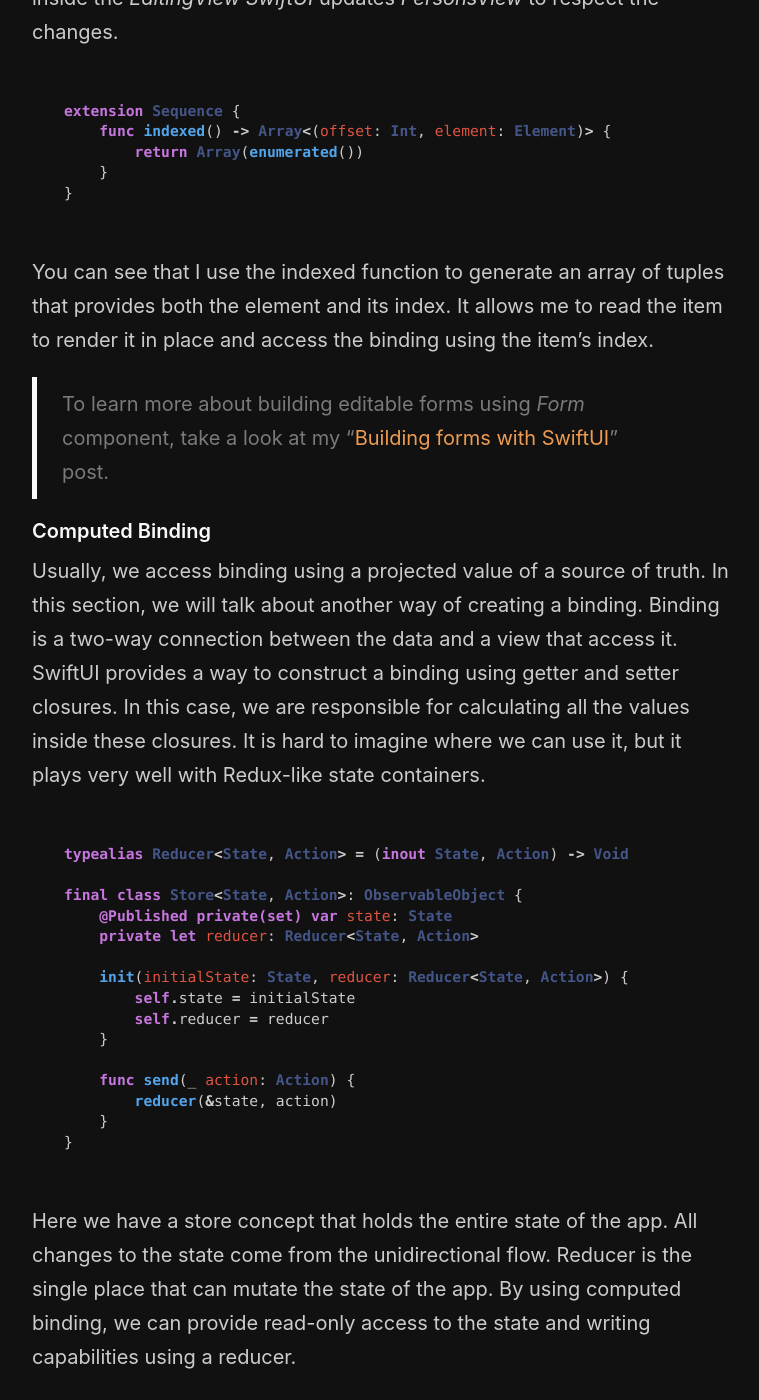
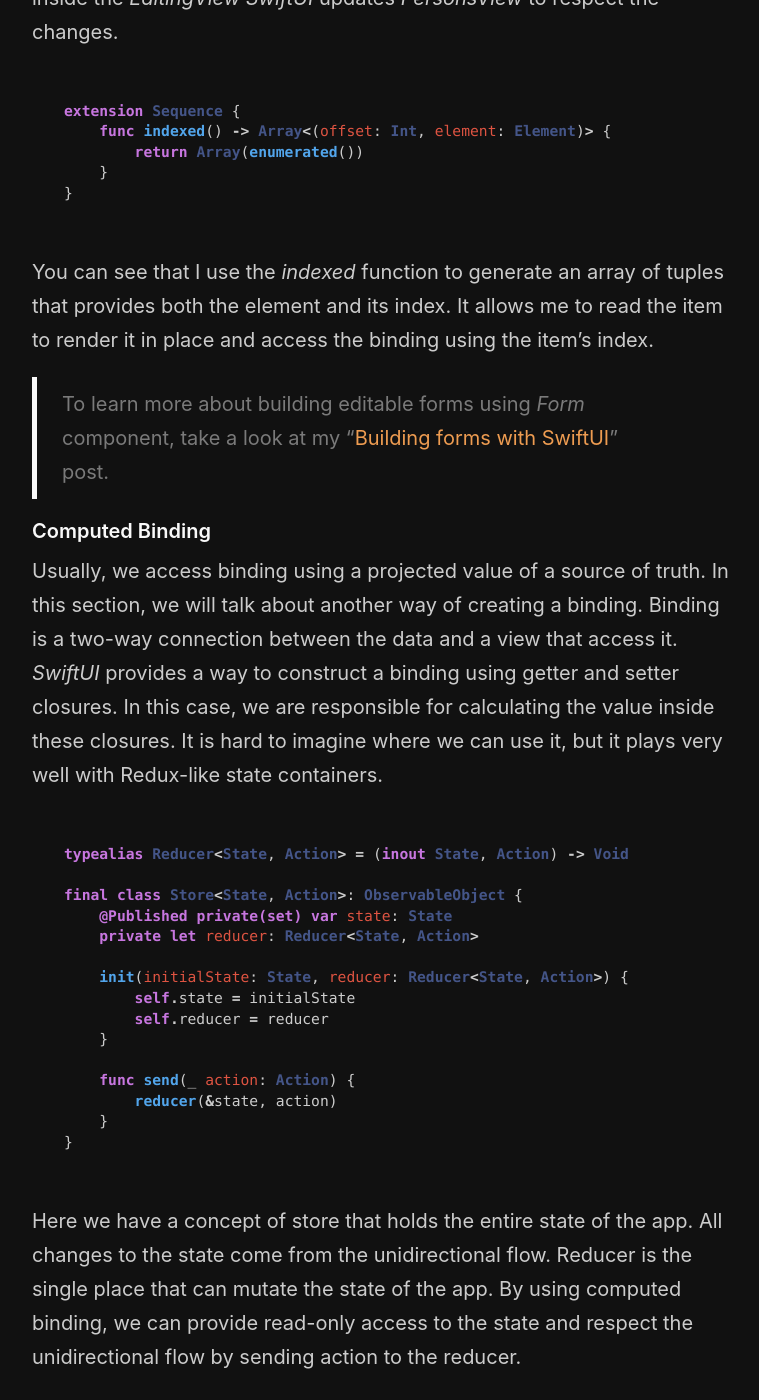
Before and after one commit to mecid/mecid.github.io, a Jekyll site: the page built from _posts/2020-04-08-binding-in-swiftui.md, in a window 1280 px wide and 1400 px high, scrolled down 3121 px. Shown: the whole window, without its empty margins (258-1017 px from the left). Built offline with Jekyll 4.4.1, drawn with Linux system fonts in a browser that asks for light colours; some of the changed text lies outside the part shown.

Commit message:
Update 2020-04-08-binding-in-swiftui.md

````diff
--- a/_posts/2020-04-08-binding-in-swiftui.md
+++ b/_posts/2020-04-08-binding-in-swiftui.md
@@ -21,12 +21,12 @@
 }
 ```
 
-Here we have a state that is a source of truth. We also have a *TextField*, which requires a binding for a text value. We use a dollar sign to access the projected value of the state property wrapper, which is a binding to the value of property wrapper.
+Here we have a state that is a source of truth. We also have a *TextField*, which requires a binding for a text value. We use a *dollar sign* to access the projected value of the state property wrapper, which is a binding to the value of property wrapper.
 
 > To learn more about property wrappers in SwiftUI, take a look at my ["Understanding Property Wrappers in SwiftUI" post](/2019/06/12/understanding-property-wrappers-in-swiftui/).
 
 #### Common mistakes
-Let's take a look at a more complicated example. We will build an app that shows the list of users and allows us to edit user data.
+Let's take a look at the more complicated example. We will build an app that shows the list of users and allows us to edit user data.
 
 ```swift
 import SwiftUI
@@ -105,12 +105,12 @@
 }
 ```
 
-You can see that I use the indexed function to generate an array of tuples that provides both the element and its index. It allows me to read the item to render it in place and access the binding using the item's index.
+You can see that I use the *indexed* function to generate an array of tuples that provides both the element and its index. It allows me to read the item to render it in place and access the binding using the item's index.
 
 > To learn more about building editable forms using *Form* component, take a look at my "[Building forms with SwiftUI](/2019/06/19/building-forms-with-swiftui/)" post.
 
 #### Computed Binding
-Usually, we access binding using a projected value of a source of truth. In this section, we will talk about another way of creating a binding. Binding is a two-way connection between the data and a view that access it. SwiftUI provides a way to construct a binding using getter and setter closures. In this case, we are responsible for calculating all the values inside these closures. It is hard to imagine where we can use it, but it plays very well with Redux-like state containers.
+Usually, we access binding using a projected value of a source of truth. In this section, we will talk about another way of creating a binding. Binding is a two-way connection between the data and a view that access it. *SwiftUI* provides a way to construct a binding using getter and setter closures. In this case, we are responsible for calculating the value inside these closures. It is hard to imagine where we can use it, but it plays very well with Redux-like state containers.
 
 ```swift
 typealias Reducer<State, Action> = (inout State, Action) -> Void
@@ -130,7 +130,7 @@
 }
 ```
 
-Here we have a store concept that holds the entire state of the app. All changes to the state come from the unidirectional flow. Reducer is the single place that can mutate the state of the app. By using computed binding, we can provide read-only access to the state and writing capabilities using a reducer.
+Here we have a concept of store that holds the entire state of the app. All changes to the state come from the unidirectional flow. Reducer is the single place that can mutate the state of the app. By using computed binding, we can provide read-only access to the state and respect the unidirectional flow by sending action to the reducer.
 
 ```swift
 extension Store {
@@ -151,17 +151,17 @@
 > To learn more about implementing Redux in SwiftUI, take a look at my ["Redux-like state container in SwiftUI" post](/2019/09/18/redux-like-state-container-in-swiftui/).
 
 #### Constant binding
-Another way to create binding is a constant function. This function allows us to create a binding that provides value but ignores any mutations on it. In other words, it generates an immutable binding for provided value.
+Another way to create binding is the *static constant* function. This function allows us to create a binding that provides value but ignores any mutations on it. In other words, it generates an immutable binding for provided value.
 
 ```swift
 import SwiftUI
 
 struct ExampleView: View {
     var body: some View {
-        TextField("type something...", text: .constant("Hello!"))
+        TextField("type something...", text: Binding.constant("Hello!"))
     }
 }
 ```
 
 #### Conclusion
-Today we learned another great tool to control data flow in *SwiftUI*. Binding can be a tool which is more complicated than others, but I believe we cover all the needed thing for efficient usage of bindings in *SwiftUI*. I hope you enjoy the post. Feel free to follow me on [Twitter](https://twitter.com/mecid) and ask your questions related to this post. Thanks for reading, and see you next week!
+Today we learned another great tool to control data flow in *SwiftUI*. Binding can be a tool which is more complicated than others, but I believe we cover all the needed things for efficient use of bindings in *SwiftUI*. I hope you enjoy the post. Feel free to follow me on [Twitter](https://twitter.com/mecid) and ask your questions related to this post. Thanks for reading, and see you next week!
````
Also changed, not shown: other parts of _posts/2020-04-08-binding-in-swiftui.md (+4 -4 lines).
